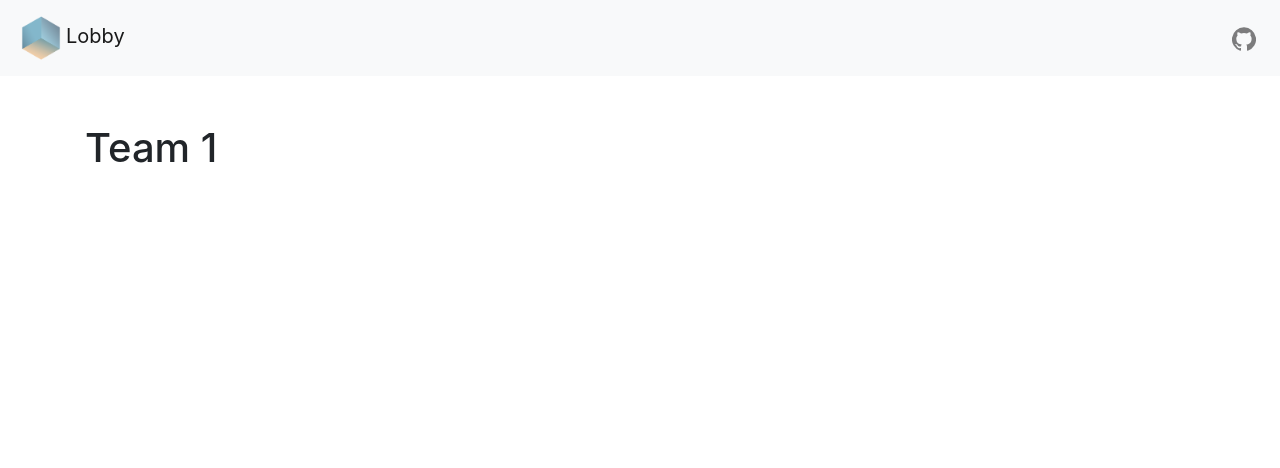
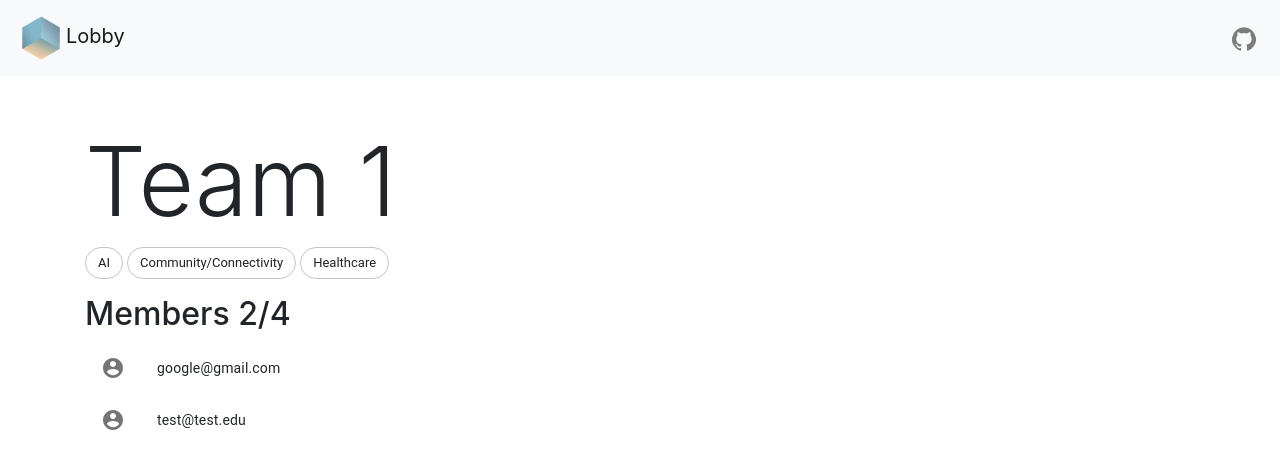
Before and after one commit to yanchen01/hackmit2020, a React (Create React App) app: page /team in a window 1280 px wide. Shown: the top 468 px of the page. Built offline with nearby package versions, Linux system fonts and the light colour scheme.

Commit message:
Map chips in team page

```diff
--- a/src/containers/TeamPage/index.jsx
+++ b/src/containers/TeamPage/index.jsx
@@ -1,14 +1,19 @@
 import React, { useContext, useEffect } from "react";
 import { Container, Image, Nav, Navbar } from "react-bootstrap";
-import { GitHub } from "@material-ui/icons";
-import StyledFirebaseAuth from "react-firebaseui/StyledFirebaseAuth";
+import { AccountCircle, GitHub } from "@material-ui/icons";
 import firebase from "firebase";
+import ListItemText from "@material-ui/core/ListItemText";
+import ListItemIcon from "@material-ui/core/ListItemIcon";
+import ListItem from "@material-ui/core/ListItem";
+import List from "@material-ui/core/List";
+import { Chip } from "@material-ui/core";
 
 import logo from "../../assets/logo-t.png";
-import Bg from "../../components/Bg";
-import AnimatedCard from "../../components/AnimatedCard";
-import card from "../../assets/card.png";
 import { AuthContext } from "../../Auth";
+
+const members = ["google@gmail.com", "test@test.edu"];
+const tags = ["AI", "Community/Connectivity", "Healthcare"];
+const capacity = "4";
 
 const TeamPage = ({ history, location: { state }, match }) => {
   const authContext = useContext(AuthContext);
@@ -44,9 +49,24 @@ const TeamPage = ({ history, location: { state }, match }) => {
         <div className="row h-100 align-items-center">
           <div className="col">
             <div className="pb-3">
-              <h1>Team 1</h1>
+              <h1 className="display-1">Team 1</h1>
+              {tags.map((e, i) => (
+                <Chip key={`${e}-${i}`} className='mr-1' label={e} variant="outlined" />
+              ))}
             </div>
-            <div></div>
+            <div>
+              <h2>{`Members ${members.length}/${capacity}`}</h2>
+              {members.map((e, i) => (
+                <List key={`${e}-${i}`} dense>
+                  <ListItem>
+                    <ListItemIcon>
+                      <AccountCircle />
+                    </ListItemIcon>
+                    <ListItemText primary={e} />
+                  </ListItem>
+                </List>
+              ))}
+            </div>
           </div>
 
           <div className="col" style={{}}></div>
```
